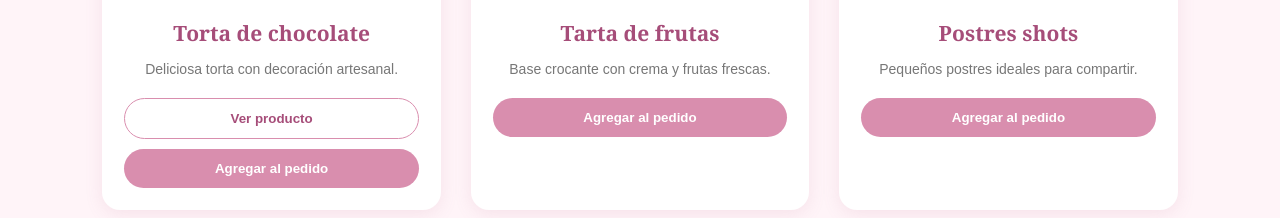
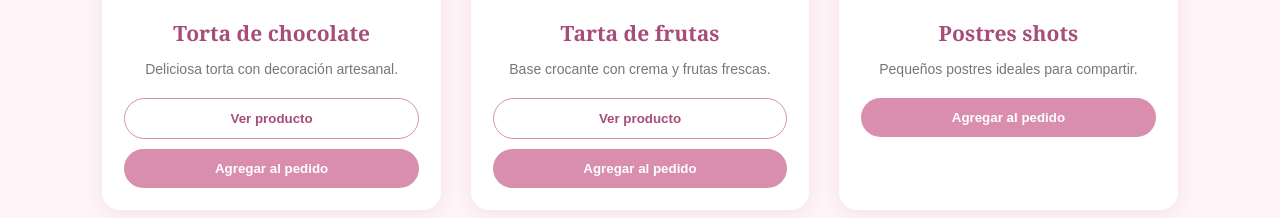
Before and after one commit to Tatacandela7/rb-pasteleria, a plain HTML site: page index.html in a window 1280 px wide. Shown: the part 1926-2144 px from the top of the page. Drawn offline with Linux system fonts and the light colour scheme.

Commit message:
Update index.html

```diff
--- a/index.html
+++ b/index.html
@@ -205,6 +205,10 @@
                     <p>
                         Base crocante con crema y frutas frescas.
                     </p>
+
+                    <button class="boton-ver-producto" data-producto="tarta-frutas">
+    Ver producto
+</button>
 
                     <button class="boton-carrito">
                         Agregar al pedido
```
